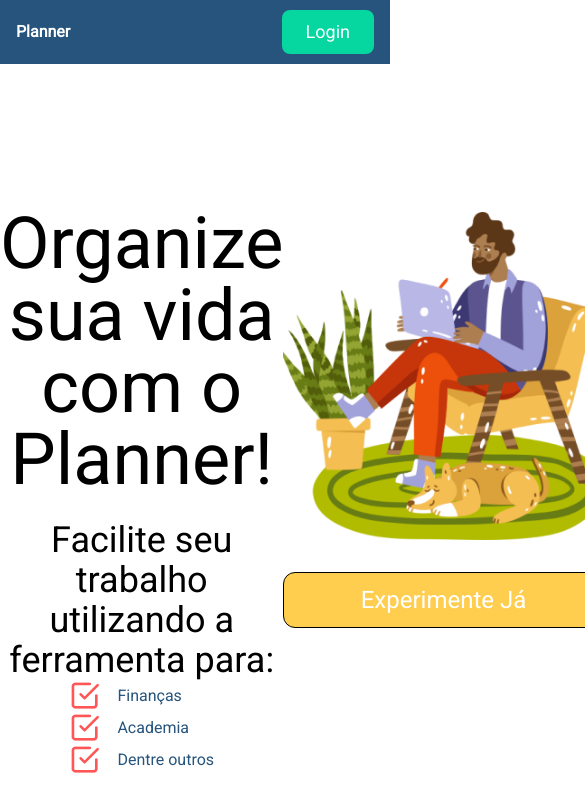
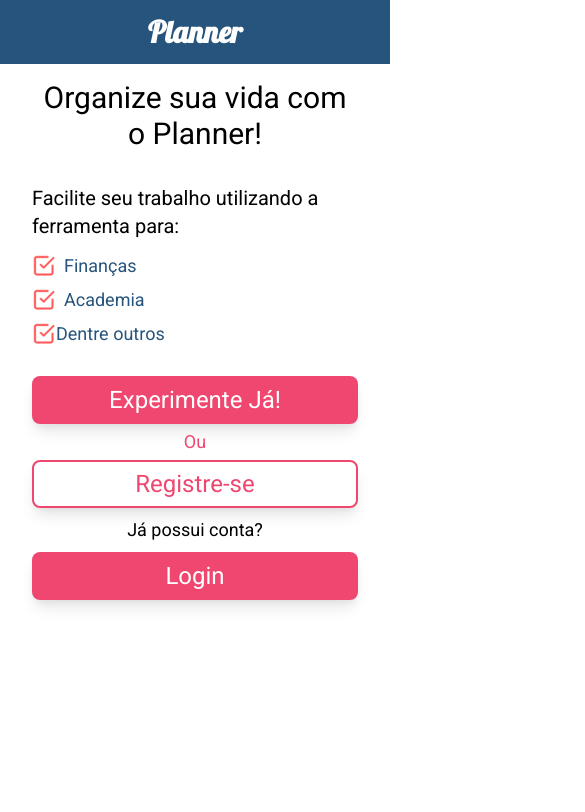
Before and after one commit to DanielCabral/planner-pw, a React (Create React App) app: page / in a window 390 px wide. Shown: the top 812 px of the page, 585 px wide, since content can reach past the window. Built offline with nearby package versions, Linux system fonts and the light colour scheme.

Commit message:
adjust login page web and mobile  with figma

```diff
--- a/package.json
+++ b/package.json
@@ -9,6 +9,7 @@
     "@testing-library/user-event": "^12.1.10",
     "react": "^17.0.2",
     "react-dom": "^17.0.2",
+    "react-router-dom": "^5.3.0",
     "react-scripts": "4.0.3",
     "web-vitals": "^1.0.1"
   },
--- a/public/index.html
+++ b/public/index.html
@@ -26,7 +26,7 @@
     -->
     <link href="https://fonts.googleapis.com/css?family=Roboto" rel="stylesheet">
     <link href="https://fonts.googleapis.com/css?family=Lobster" rel="stylesheet">
-    <title>React App</title>
+    <title>Planner</title>
   </head>
   <body>
     <noscript>You need to enable JavaScript to run this app.</noscript>
--- a/src/components/header.js
+++ b/src/components/header.js
@@ -3,15 +3,14 @@ import {Link} from 'react-router-dom'
 
 export default function Header() {
     return (
-        <div className='h-16 bg-primary flex items-center justify-between'>
-              <div>
+        <div className='h-16 bg-primary flex items-center justify-between '>
               <Link
                 to='/'
+                className='mx-auto lg:mx-0'
               >
-                  <p className='font-bold text-white ml-4'>Planner</p>
-                </Link>
-              </div>
-              <Link className='px-6 py-2 bg-fourth text-white text-lg rounded-lg mr-4'
+                  <p className='font-bold font-serif text-white text-3xl mx-auto lg:ml-4 '>Planner</p>
+              </Link>
+              <Link className='hidden lg:block px-16 py-2 bg-secondary text-white text-lg rounded-lg mr-4 transition duration-500 hover:scale-110 hover:text-secondary hover:bg-white hover:border-2 hover:border-secondary'
                 to='login'
               >Login</Link>
           </div>
--- a/src/pages/home/index.js
+++ b/src/pages/home/index.js
@@ -5,68 +5,37 @@ import Header from '../../components/header';
 export default function Home() {
     return (
        <div className='w-full h-screen'>
-           {/*
-           <nav className="bg-white shadow-lg">
-		<div className="max-w-6xl mx-auto px-4">
-			<div className="flex justify-between">
-				<div className="flex space-x-7">
-					<div>
-						<a href="#" className="flex items-center py-4 px-2" >
-							<img src="logo.png" alt="Logo" classNameName="h-8 w-8 mr-2" />
-							<span className="font-semibold text-gray-500 text-lg"
-								>Navigation</span
-							>
-						</a>
-					</div>
-					<div className="hidden md:flex items-center space-x-1">
-						<a
-							href=""
-							className="py-4 px-2 text-green-500 border-b-4 border-green-500 font-semibold "
-							>Home</a
-						>
-						<a
-							href=""
-							className="py-4 px-2 text-gray-500 font-semibold hover:text-green-500 transition duration-300"
-							>Services</a
-						>
-						<a
-							href=""
-							className="py-4 px-2 text-gray-500 font-semibold hover:text-green-500 transition duration-300"
-							>About</a
-						>
-						<a
-							href=""
-							className="py-4 px-2 text-gray-500 font-semibold hover:text-green-500 transition duration-300"
-							>Contact Us</a
-						>
-					</div>
-				</div>
-			</div>
-		</div>
-	</nav>*/}
           <Header />
-          <div className='flex flex-row'>
-              <div className='mt-36 w-full h-auto flex flex-col justify-start items-center'>
-                <p className='text-7xl text-center'>Organize sua vida com o Planner!</p>
-                <p className='mt-6 text-4xl text-center'>Facilite seu trabalho utilizando a ferramenta para:</p>
-                <div className='flex flex-col items-start'>
-                    <div className='flex flex-row justify-center items-center'>
-                    <img src={Check} alt=''/>
-                    <p className='ml-4 text-primary'>Finanças</p>
+          <div className='flex flex-col lg:flex-row mx-8 lg:mx-28 my-2'>
+              <div className='mt-2 lg:mt-8 lg:mr-16 lg:w-2/3 h-auto flex flex-col justify-center items-center'>
+                <p className='w-full text-3xl lg:text-6xl text-center lg:text-left'>Organize sua vida com o Planner!</p>
+                <p className='w-full mt-8 lg:mt-12 text-xl text-left'>Facilite seu trabalho utilizando a ferramenta para:</p>
+                <div className='mt-2 lg:mt-6 w-full flex flex-col items-start justify-start'>
+                    <div className='py-1 flex flex-row justify-center items-center'>
+                        <img src={Check} alt='' className='h-6 lg:h-8'/>
+                        <p className='ml-2 lg:ml-4 text-primary text-lg lg:text-2xl'>Finanças</p>
                     </div>
-                    <div className='flex flex-row justify-center items-center'>
-                    <img src={Check} alt=''/>
-                    <p className='ml-4 text-primary'>Academia</p>
+                    <div className='py-0.5 lg:py-1 flex flex-row justify-center items-center'>
+                        <img src={Check} alt=''  className='h-6 lg:h-8'/>
+                        <p className='ml-2 lg:ml-4  text-primary text-lg lg:text-2xl'>Academia</p>
                     </div>
-                    <div className='flex flex-row justify-center items-center'>
-                    <img src={Check} alt=''/>
-                    <p className='ml-4 text-primary'>Dentre outros</p>
+                    <div className='py-0.5 lg:py-1 flex flex-row justify-center items-center'>
+                        <img src={Check} alt='' className='h-6 lg:h-8'/>
+                        <p className='py-0.5 lg:ml-2 lg:ml-4  text-primary text-lg lg:text-2xl'>Dentre outros</p>
                     </div>
                 </div>
               </div>
-              <div className='w-full flex flex-col justify-center items-end mr-24'>
-                <img className='h-128 w-128' src={StayHome} alt='Stay Home'/>
-                <button className='mt-8 w-80 h-14 text-2xl text-white bg-alert border border-black rounded-xl'>Experimente Já</button>
+              <div className='mt-4 lg:mt-8 lg:w-1/3 flex flex-col justify-center items-end'>
+                <img className='w-64 h-64 mx-auto hidden lg:block' src={StayHome} alt='Stay Home'/>
+                <button className='mt-2 lg:mt-7 w-full h-12 lg:h-14 text-2xl text-white bg-secondary rounded-lg shadow-lg'>Experimente Já!</button>
+                <div className='w-full py-1 flex justify-center'>
+                    <p className='text-secondary text-lg'>Ou</p>
+                </div>
+                <button className='w-full h-12 lg:h-14 text-2xl text-secondary bg-white border-2 border-secondary rounded-lg shadow-lg'>Registre-se</button>
+                <div className='w-full block lg:hidden'>
+                    <p className='mt-2 text-center text-lg'>Já possui conta?</p>
+                    <button className='mt-2 w-full h-12 lg:h-14 text-2xl text-white bg-secondary rounded-lg shadow-lg'>Login</button>
+                </div>
               </div>
           </div>
        </div>
--- a/tailwind.config.js
+++ b/tailwind.config.js
@@ -22,7 +22,9 @@ module.exports = {
     },
   },
   variants: {
-    extend: {},
+    extend: {
+      border: ['hover'],
+    },
   },
   plugins: [],
 }
```
Also changed, not shown: 1 other file (tests, documents, lock files or other folders).
